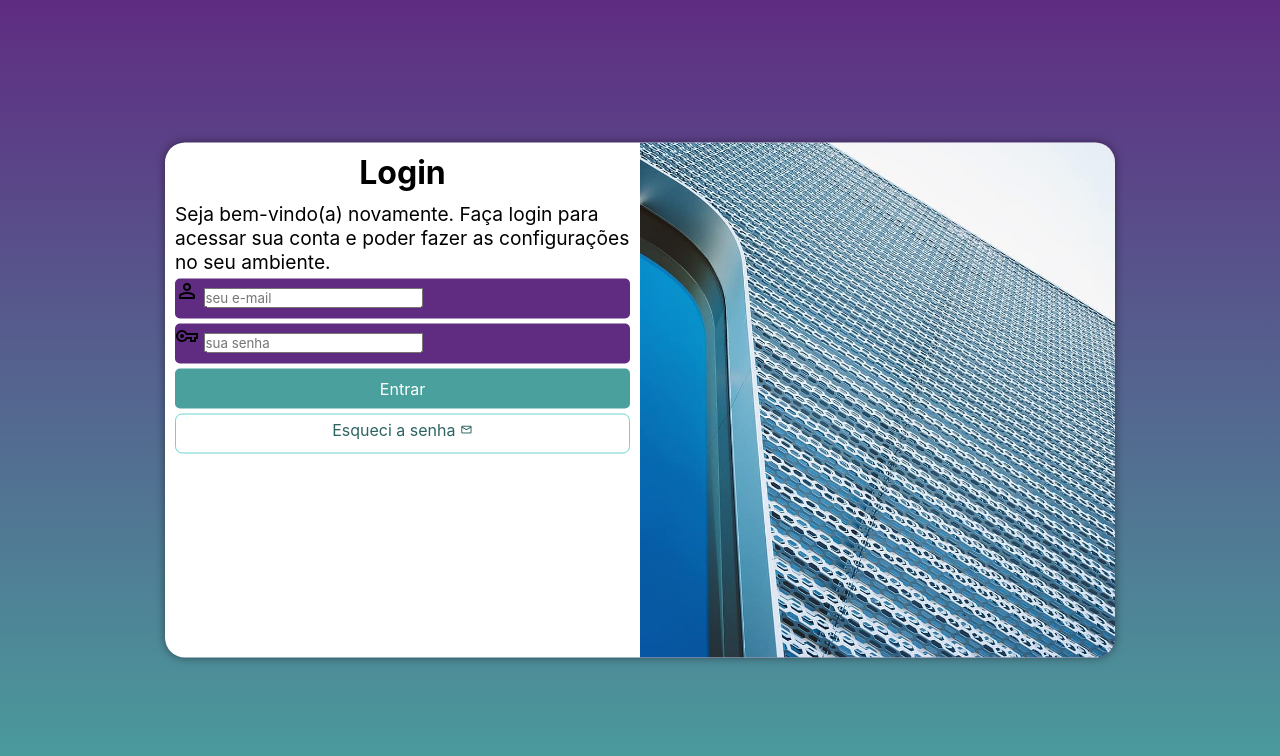
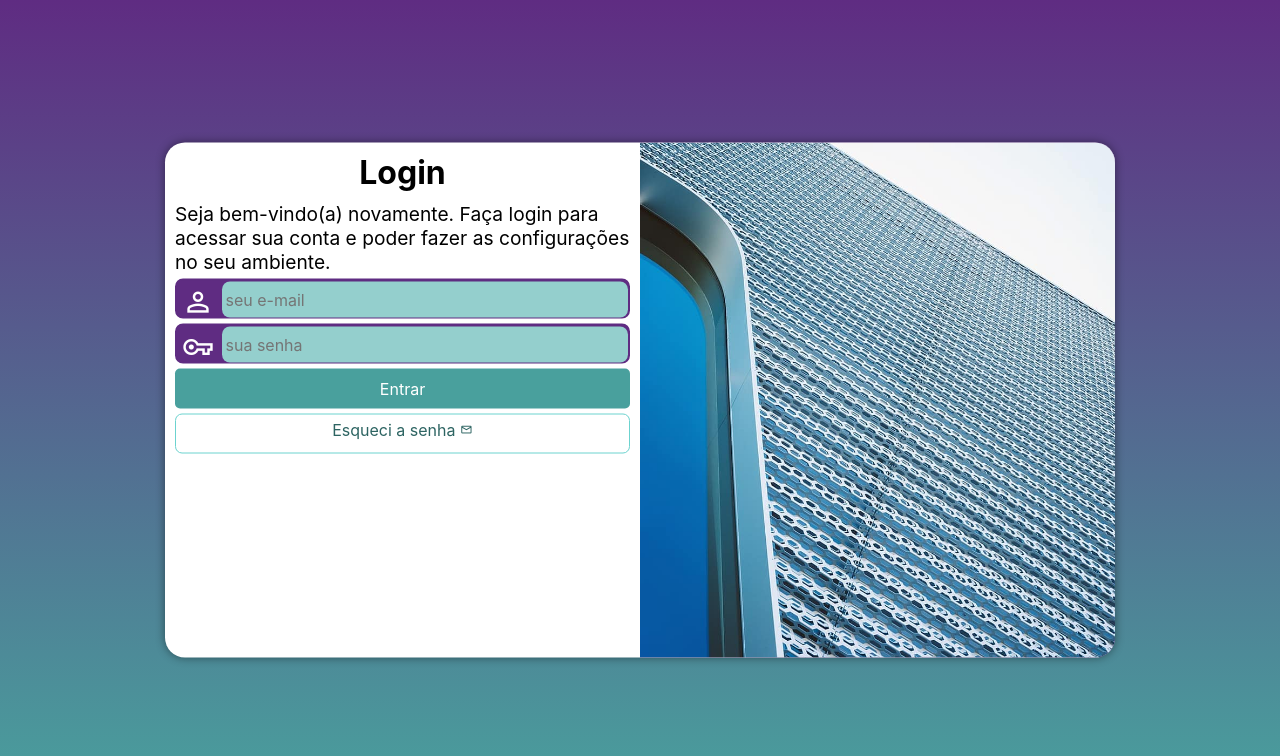
Before and after one commit to cauan29/projeto-login, a plain HTML site: page index.html in a window 1280 px wide. Drawn offline with nearby package versions, Linux system fonts and the light colour scheme.

Commit message:
Update style.css

```diff
--- a/estilos/style.css
+++ b/estilos/style.css
@@ -66,15 +66,39 @@ div#formulario > p {
 
 form > div.campo {
     background-color: #5f2c82;
+    border: 2px solid #5f2c82;
     display: block;
     width: 100%;
     height: 40px;
-    border-radius: 5px;
+    border-radius: 8px;
     margin: 5px 0px;
 }
 
 div.campo > label {
     display: none;
+}
+
+div.campo > span {
+    color: white;
+    font-size: 2em;
+    width: 40px;
+    padding: 5px;
+}
+
+div.campo > input {
+    background-color: #94cfcd;
+    font-size: 1em;
+    width: calc(100% - 45px);
+    height: 100%;
+    transform: translateY(-12px);
+    border: none;
+    border-radius: 8px;
+    padding: 4px;
+}
+
+div.campo > input:focus-within {
+    background-color: white;
+    outline: none;
 }
 
 form > input[type=submit] {
```
